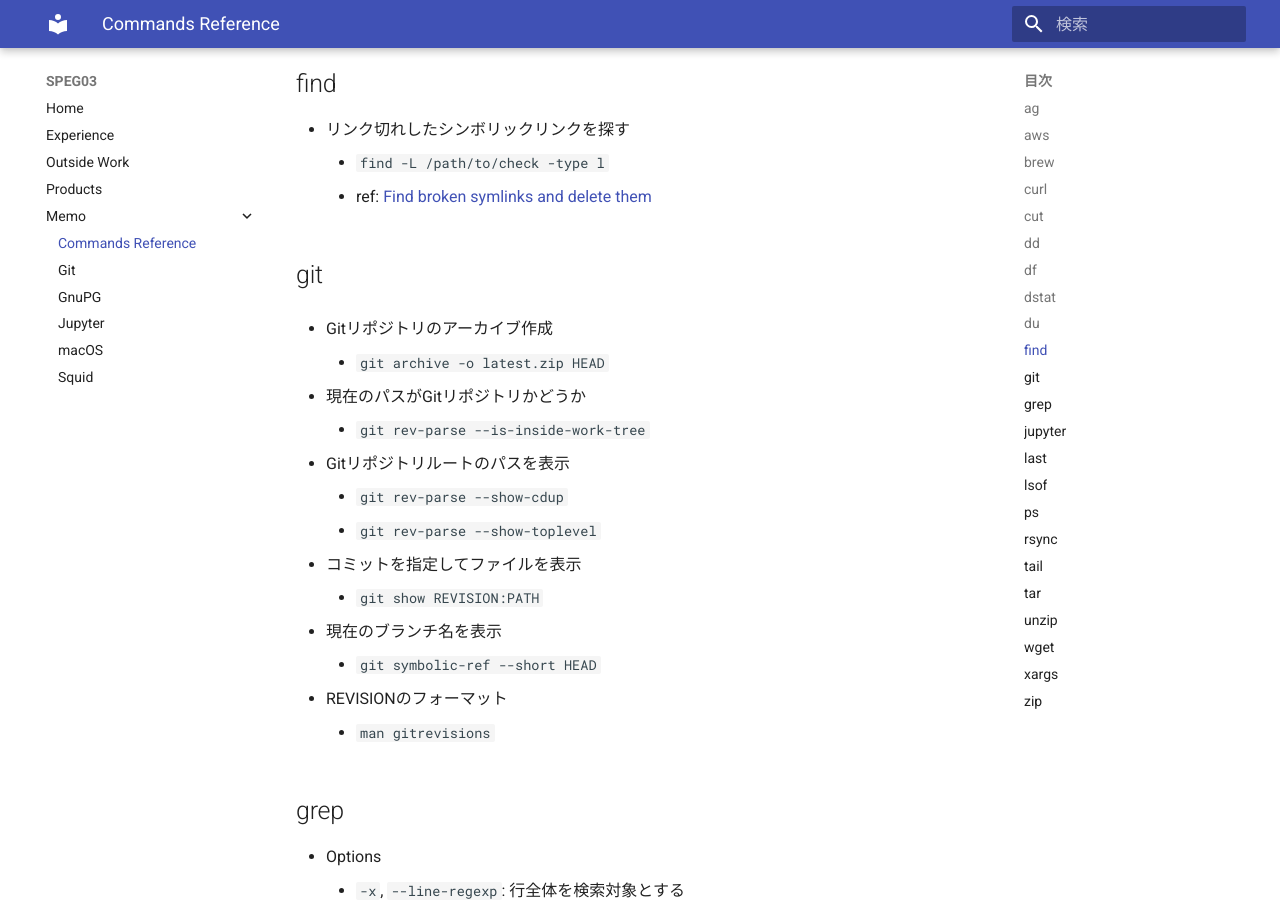
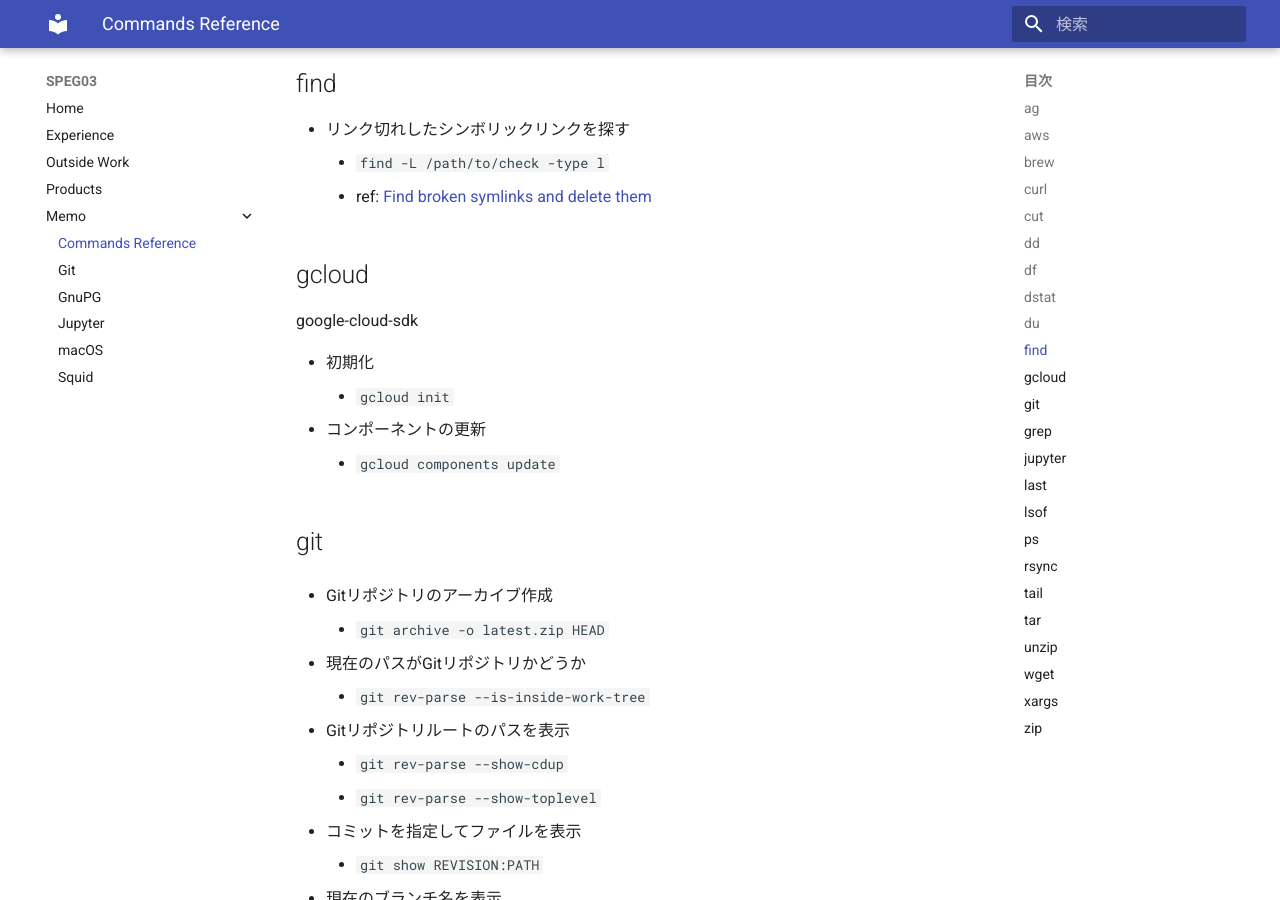
Before and after one commit to speg03/sp3.dev, an MkDocs documentation site: the page built from docs/memo/commands.md, in a window 1280 px wide and 900 px high, scrolled down 2080 px. Built offline with MkDocs 1.6.1 and Material for MkDocs 9.7.7, drawn with Linux system fonts in a browser that asks for light colours; emoji names are drawn with the system emoji font.

Commit message:
:sparkles: Add gcloud command

```diff
--- a/docs/memo/commands.md
+++ b/docs/memo/commands.md
@@ -72,6 +72,15 @@ kill -USR1 <ddのプロセスID>
 * リンク切れしたシンボリックリンクを探す
     * `find -L /path/to/check -type l`
     * ref: [Find broken symlinks and delete them](https://www.commandlinefu.com/commands/view/2369/find-broken-symlinks-and-delete-them)
+
+## gcloud
+
+google-cloud-sdk
+
+* 初期化
+    * `gcloud init`
+* コンポーネントの更新
+    * `gcloud components update`
 
 ## git
 
```
